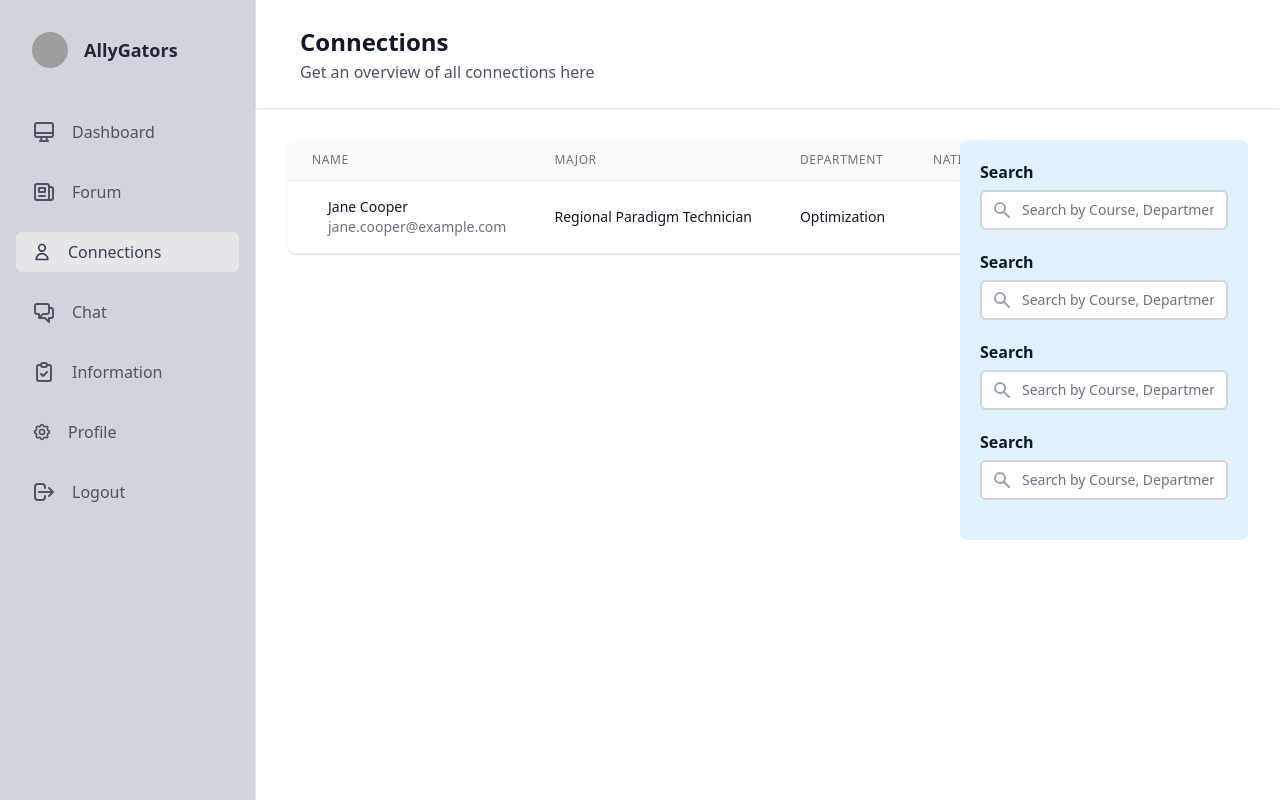
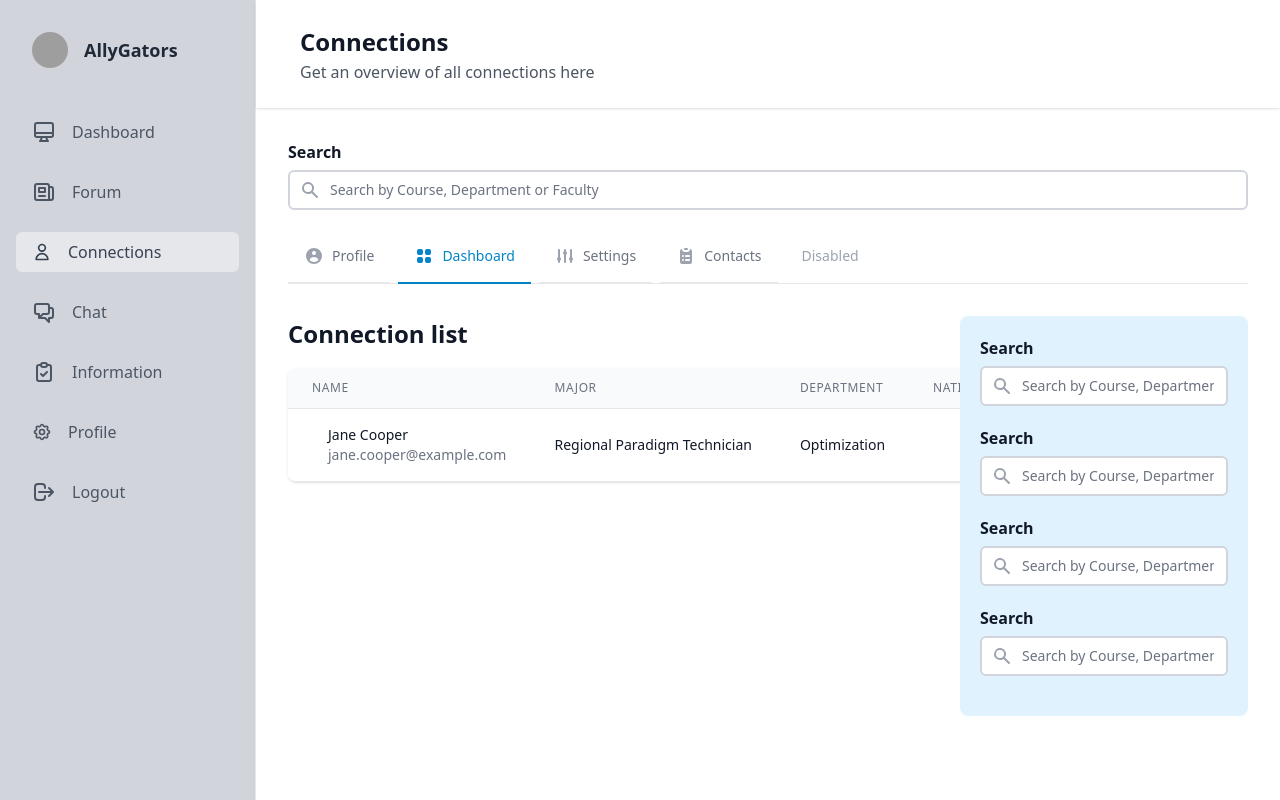
Before and after one commit to kovurusaisachin/AllyGator, a Next.js app in the folder Frontend/allygator_frontend/: page /dashboard/connection in a window 1280 px wide. Built offline with nearby package versions, Linux system fonts and the light colour scheme; grey boxes are pictures that could not be loaded.

Commit message:
almost done desgining connection page'

```diff
--- a/Frontend/allygator_frontend/pages/dashboard/connection/index.tsx
+++ b/Frontend/allygator_frontend/pages/dashboard/connection/index.tsx
@@ -1,23 +1,27 @@
-import React from 'react'
-import Sidebar from '../../../components/sidebar'
-import Table from '../../../components/Table'
+import React from "react";
+import Sidebar from "../../../components/sidebar";
+import Table from "../../../components/Table";
 // import ResetPass from './ResetPassword'
 function Connection() {
-    const headerData = [{ name: "Name", href: "#home" },
+  const headerData = [
+    { name: "Name", href: "#home" },
     { name: "Major", href: "#features" },
     { name: "Department", href: "#features" },
     { name: "Nationality", href: "#register" },
     { name: "Status", href: "#team" },
-    { name: "Linkedin", href: "#team" },]
-    const connectionData = [{
-        name: 'Jane Cooper',
-        major: 'Regional Paradigm Technician',
-        department: 'Optimization',
-        nationality: 'Indian',
-        email: 'jane.cooper@example.com',
+    { name: "Linkedin", href: "#team" },
+  ];
+  const connectionData = [
+    {
+      name: "Jane Cooper",
+      major: "Regional Paradigm Technician",
+      department: "Optimization",
+      nationality: "Indian",
+      email: "jane.cooper@example.com",
       image:
-            'https://images.unsplash.com/photo-1494790108377-be9c29b29330?ixlib=rb-1.2.1&ixid=eyJhcHBfaWQiOjEyMDd9&auto=format&fit=facearea&facepad=4&w=256&h=256&q=60',
-    }]
+        "https://images.unsplash.com/photo-1494790108377-be9c29b29330?ixlib=rb-1.2.1&ixid=eyJhcHBfaWQiOjEyMDd9&auto=format&fit=facearea&facepad=4&w=256&h=256&q=60",
+    },
+  ];
   return (
     <div className="flex flex-col-2">
       <Sidebar />
@@ -43,9 +47,83 @@
             </div>
           </div>
         </div>
-                    <div className='mx-8 mt-8 grid grid-cols-10 gaps-4'>
+        <div className="mx-8 mt-8 w-auto">
+          <label className="block text-base font-semibold text-gray-900">
+            Search
+          </label>
+          <div className="relative mt-1.5 mb-5">
+            <div className="absolute inset-y-0 left-0 pl-3 flex items-center pointer-events-none">
+              <svg
+                className="h-5 w-5 text-gray-400"
+                xmlns="http://www.w3.org/2000/svg"
+                viewBox="0 0 20 20"
+                fill="currentColor"
+                aria-hidden="true"
+              >
+                <path
+                  fillRule="evenodd"
+                  d="M8 4a4 4 0 100 8 4 4 0 000-8zM2 8a6 6 0 1110.89 3.476l4.817 4.817a1 1 0 01-1.414 1.414l-4.816-4.816A6 6 0 012 8z"
+                  clipRule="evenodd"
+                />
+              </svg>
+            </div>
+            <input
+              className="block md:text-sm w-full pl-10 pr-3 py-2 border-2 border-gray-300 rounded-md leading-5 bg-white placeholder-gray-500 focus:outline-none focus:placeholder-gray-400 focus:ring-1 focus:ring-primary-500 focus:border-primary-500 sm:text-lg"
+              placeholder="Search by Course, Department or Faculty"
+              type="text"
+              //   value={state.query.searchTextC}
+              //   onChange={(e) => {
+              //     setState({
+              //       ...state,
+              //       query: {
+              //         ...state.query,
+              //         searchTextC: e.target.value,
+              //       },
+              //     });
+              //   }}
+            />
+          </div>
+        </div>
+
+<div className="mx-8 border-b border-gray-200 dark:border-gray-200">
+  <ul className="flex flex-wrap -mb-px text-sm font-medium text-center text-gray-500 dark:text-gray-400">
+    <li className="mr-2">
+      <a href="#" className="inline-flex p-4 rounded-t-lg border-b-2 border-transparent hover:text-gray-600 hover:border-gray-300 dark:hover:text-gray-300 group">
+        <svg className="mr-2 w-5 h-5 text-gray-400 group-hover:text-gray-500 dark:text-gray-500 dark:group-hover:text-gray-300" fill="currentColor" viewBox="0 0 20 20" xmlns="http://www.w3.org/2000/svg"><path fillRule="evenodd" d="M18 10a8 8 0 11-16 0 8 8 0 0116 0zm-6-3a2 2 0 11-4 0 2 2 0 014 0zm-2 4a5 5 0 00-4.546 2.916A5.986 5.986 0 0010 16a5.986 5.986 0 004.546-2.084A5 5 0 0010 11z" clipRule="evenodd" /></svg>Profile
+      </a>
+    </li>
+    <li className="mr-2">
+      <a href="#" className="inline-flex p-4 text-blue-600 rounded-t-lg border-b-2 border-blue-600 active dark:text-blue-500 dark:border-blue-500 group" aria-current="page">
+        <svg className="mr-2 w-5 h-5 text-blue-600 dark:text-blue-500" fill="currentColor" viewBox="0 0 20 20" xmlns="http://www.w3.org/2000/svg"><path d="M5 3a2 2 0 00-2 2v2a2 2 0 002 2h2a2 2 0 002-2V5a2 2 0 00-2-2H5zM5 11a2 2 0 00-2 2v2a2 2 0 002 2h2a2 2 0 002-2v-2a2 2 0 00-2-2H5zM11 5a2 2 0 012-2h2a2 2 0 012 2v2a2 2 0 01-2 2h-2a2 2 0 01-2-2V5zM11 13a2 2 0 012-2h2a2 2 0 012 2v2a2 2 0 01-2 2h-2a2 2 0 01-2-2v-2z" /></svg>Dashboard
+      </a>
+    </li>
+    <li className="mr-2">
+      <a href="#" className="inline-flex p-4 rounded-t-lg border-b-2 border-transparent hover:text-gray-600 hover:border-gray-300 dark:hover:text-gray-300 group">
+        <svg className="mr-2 w-5 h-5 text-gray-400 group-hover:text-gray-500 dark:text-gray-500 dark:group-hover:text-gray-300" fill="currentColor" viewBox="0 0 20 20" xmlns="http://www.w3.org/2000/svg"><path d="M5 4a1 1 0 00-2 0v7.268a2 2 0 000 3.464V16a1 1 0 102 0v-1.268a2 2 0 000-3.464V4zM11 4a1 1 0 10-2 0v1.268a2 2 0 000 3.464V16a1 1 0 102 0V8.732a2 2 0 000-3.464V4zM16 3a1 1 0 011 1v7.268a2 2 0 010 3.464V16a1 1 0 11-2 0v-1.268a2 2 0 010-3.464V4a1 1 0 011-1z" /></svg>Settings
+      </a>
+    </li>
+    <li className="mr-2">
+      <a href="#" className="inline-flex p-4 rounded-t-lg border-b-2 border-transparent hover:text-gray-600 hover:border-gray-300 dark:hover:text-gray-300 group">
+        <svg className="mr-2 w-5 h-5 text-gray-400 group-hover:text-gray-500 dark:text-gray-500 dark:group-hover:text-gray-300" fill="currentColor" viewBox="0 0 20 20" xmlns="http://www.w3.org/2000/svg"><path d="M9 2a1 1 0 000 2h2a1 1 0 100-2H9z" /><path fillRule="evenodd" d="M4 5a2 2 0 012-2 3 3 0 003 3h2a3 3 0 003-3 2 2 0 012 2v11a2 2 0 01-2 2H6a2 2 0 01-2-2V5zm3 4a1 1 0 000 2h.01a1 1 0 100-2H7zm3 0a1 1 0 000 2h3a1 1 0 100-2h-3zm-3 4a1 1 0 100 2h.01a1 1 0 100-2H7zm3 0a1 1 0 100 2h3a1 1 0 100-2h-3z" clipRule="evenodd" /></svg>Contacts
+      </a>
+    </li>
+    <li>
+      <a className="inline-block p-4 text-gray-400 rounded-t-lg cursor-not-allowed dark:text-gray-500">Disabled</a>
+    </li>
+  </ul>
+</div>
+
+
+        <div className="mx-8 mt-8 grid grid-cols-10 gaps-4">
           <div className="col-span-7">
-                            <Table header={headerData} data={connectionData} type="connection" />
+          <h3 className="text-2xl font-bold mb-4 leading-7 text-gray-900 sm:leading-9 sm:truncate">
+              Connection list
+            </h3>
+            <Table
+              header={headerData}
+              data={connectionData}
+              type="connection"
+            />
           </div>
           <div className="col-span-3 bg-blue-100 rounded-lg px-5 py-5">
             <div className="w-full">
@@ -199,8 +277,7 @@
           </div>
         </div>
       </div>
-
     </div>
-    )
+  );
 }
-export default Connection
+export default Connection;
```
Lines whose indentation alone changed are shown as unchanged.
